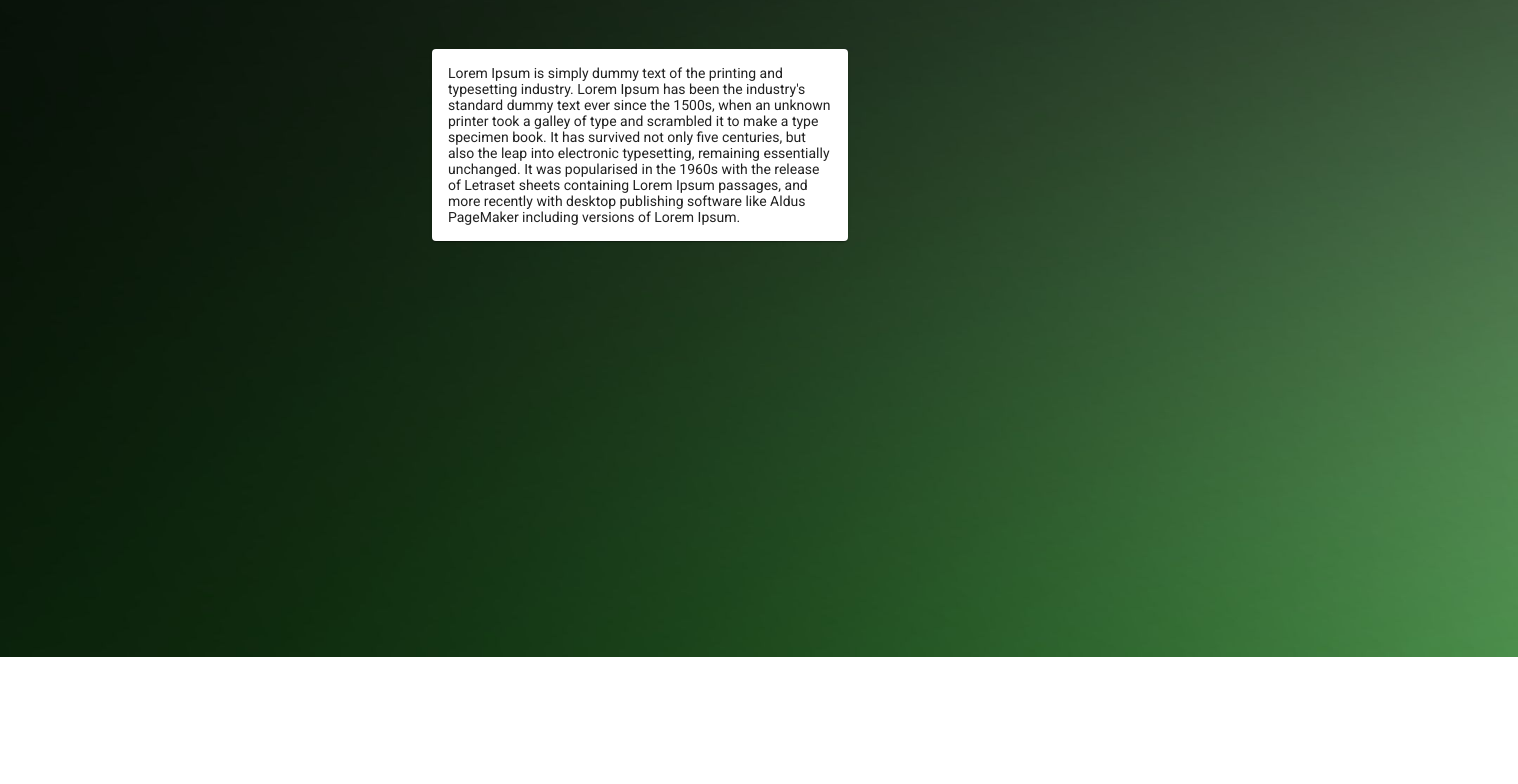
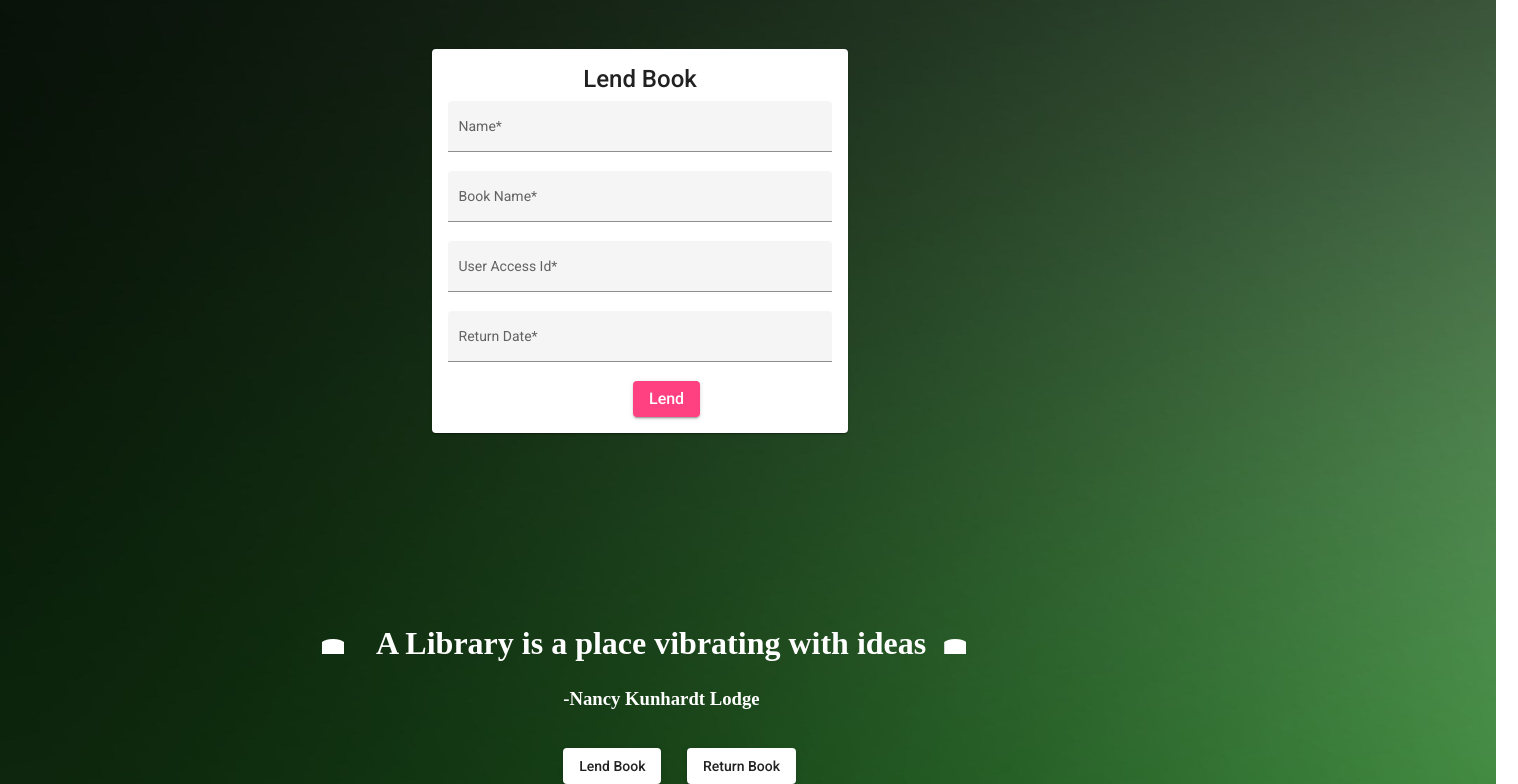
Before and after one commit to rasisilambu9/jayanthitask, an Angular app: page /lend in a window 1280 px wide. Shown: the part 143-927 px from the top of the page, 1518 px wide, since content can reach past the window. Before the commit the page ends 800 px from the top, so only its background shows below. Built offline with nearby package versions, Linux system fonts and the light colour scheme.

Commit message:
completion before

```diff
--- a/src/app/app.component.css
+++ b/src/app/app.component.css
@@ -2,6 +2,33 @@
     margin-left:950px;
     color:#fa4664;
 }
-a{
-    font-size: 20px;
+h1{
+    margin-top:15%;
+    margin-left:25%;
+    color:white;
+    font-family: cursive;
 }
+h3{
+    margin-top:2%;
+    margin-left:44%;
+    color:white;
+    font-family: cursive;
+}
+.lend{
+    margin-left: 44%;
+}
+.return{
+    margin-left:2%;
+}
+.book{
+    font-size: 48px;
+}
+.book:hover{
+    color:Red;
+}
+.lend:hover{
+  color:red;
+}
+.return:hover{
+    color:red;
+}
--- a/src/app/app.component.html
+++ b/src/app/app.component.html
@@ -3,7 +3,7 @@
     <mat-toolbar-row>
         <span class="menu-spacer"></span>
         <div>
-            <button mat-icon-button>
+            <button mat-button>
                 <a routerLink="/"><mat-icon style="color:green;">home</mat-icon></a>
             </button>
             <a mat-button [routerLink]="'/lend'"> Lend </a>
@@ -23,3 +23,13 @@
 
 <!-- appending pages -->
 <router-outlet></router-outlet>
+
+<!-- home page content -->
+<h1><mat-icon class="book">menu_book</mat-icon>&emsp;A Library is a place vibrating with ideas&ensp;<mat-icon class="book">menu_book</mat-icon></h1>
+<h3>-Nancy Kunhardt Lodge</h3>
+
+<!-- button content -->
+<br>
+<a routerLink="/lend"><button mat-raised-button class="lend" color="basic">Lend Book</button></a>
+
+<a routerLink="/return"><button mat-raised-button class="return" color="basic">Return Book</button></a>
--- a/src/app/lend/lend.component.css
+++ b/src/app/lend/lend.component.css
@@ -3,5 +3,14 @@
     margin-left: auto;
     margin-right: auto;
     margin-top:10%;
-    background-color:;
 }
+mat-form-field{
+    width: 100%;
+}
+mat-card-title{
+    text-align: center;
+}
+button{
+    margin-left: 185px;
+    font-size: 16px !important;
+}
--- a/src/app/lend/lend.component.html
+++ b/src/app/lend/lend.component.html
@@ -1,5 +1,29 @@
 <mat-card>
-<mat-card-content>
-    Lorem Ipsum is simply dummy text of the printing and typesetting industry. Lorem Ipsum has been the industry's standard dummy text ever since the 1500s, when an unknown printer took a galley of type and scrambled it to make a type specimen book. It has survived not only five centuries, but also the leap into electronic typesetting, remaining essentially unchanged. It was popularised in the 1960s with the release of Letraset sheets containing Lorem Ipsum passages, and more recently with desktop publishing software like Aldus PageMaker including versions of Lorem Ipsum.
-</mat-card-content>
+    <mat-card-title>
+        Lend Book
+    </mat-card-title>
+    <mat-card-content>
+        <mat-form-field appearance="fill">
+            <mat-label>Name*</mat-label>
+            <input matInput>
+        </mat-form-field>
+        <br>
+        <mat-form-field appearance="fill">
+            <mat-label>Book Name*</mat-label>
+            <input matInput>
+        </mat-form-field>
+        <br>
+        <mat-form-field appearance="fill">
+            <mat-label>User Access Id*</mat-label>
+            <input matInput>
+        </mat-form-field>
+        <br>
+        <mat-form-field appearance="fill">
+            <mat-label>Return Date*</mat-label>
+            <input matInput>
+        </mat-form-field>
+        <br>
+        <button mat-raised-button color="accent">Lend</button>
+
+    </mat-card-content>
 </mat-card>
--- a/src/app/return/return.component.css
+++ b/src/app/return/return.component.css
@@ -0,0 +1,16 @@
+mat-card{
+    width:30%;
+    margin-left: auto;
+    margin-right: auto;
+    margin-top:10%;
+}
+mat-form-field{
+    width: 100%;
+}
+mat-card-title{
+    text-align: center;
+}
+button{
+    margin-left: 185px;
+    font-size: 16px !important;
+}
--- a/src/app/return/return.component.html
+++ b/src/app/return/return.component.html
@@ -1 +1,29 @@
-<p>return works!</p>
+<mat-card>
+    <mat-card-title>
+        Return Book
+    </mat-card-title>
+    <mat-card-content>
+        <mat-form-field appearance="fill">
+            <mat-label>Name*</mat-label>
+            <input matInput>
+        </mat-form-field>
+        <br>
+        <mat-form-field appearance="fill">
+            <mat-label>Book Name*</mat-label>
+            <input matInput>
+        </mat-form-field>
+        <br>
+        <mat-form-field appearance="fill">
+            <mat-label>User Access Id*</mat-label>
+            <input matInput>
+        </mat-form-field>
+        <br>
+        <mat-form-field appearance="fill">
+            <mat-label>Return Date*</mat-label>
+            <input matInput>
+        </mat-form-field>
+        <br>
+        <button mat-raised-button color="accent">Return</button>
+
+    </mat-card-content>
+</mat-card>
```
